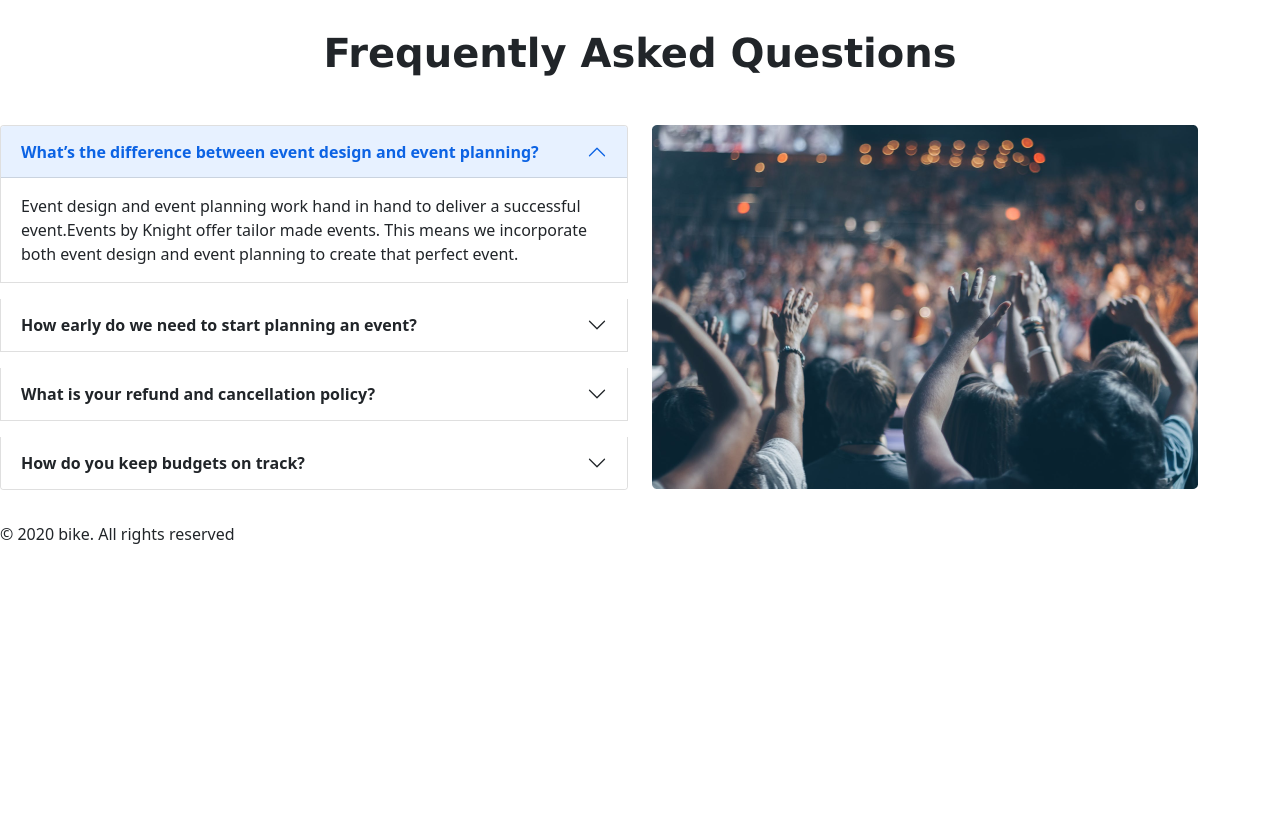
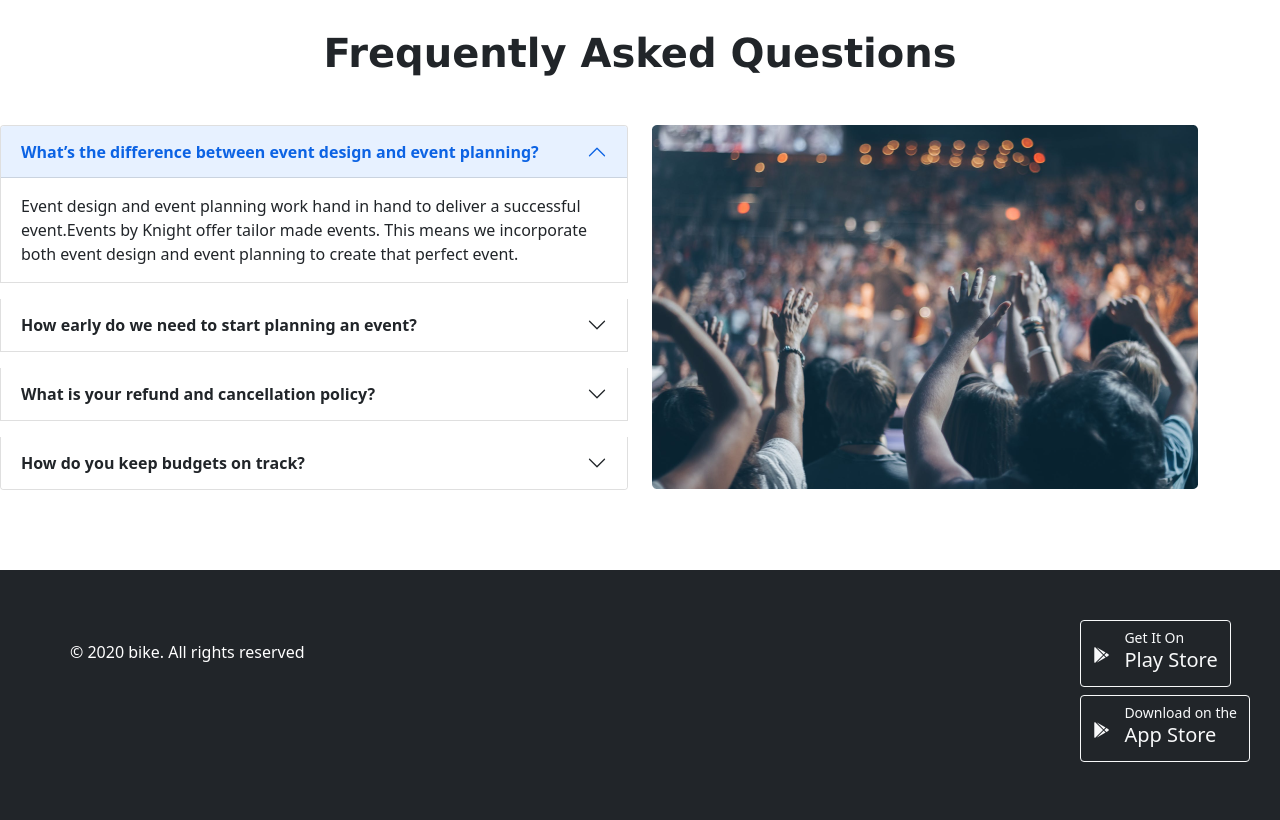
Before and after one commit to ezazsabit/Laila_Convention_Centre, a plain HTML site: page index.html in a window 1280 px wide. Shown: the part 2257-3077 px from the top of the page. Before the commit the page ends 2819 px from the top, so only its background shows below. Drawn offline with nearby package versions, Linux system fonts and the light colour scheme.

Commit message:
footer add

```diff
--- a/index.html
+++ b/index.html
@@ -371,10 +371,29 @@
     </main>
 
     <!-- footer--- -->
-    <footer>
-        <div>
-            <div><p>&copy 2020 bike. All rights reserved</p></div>
+    <footer class="mt-5 w-100">
+        <div class="bg-dark text-white d-flex justify-content-between " style="height: 250px;" >
+            <div style="margin: 70px"><p>&copy 2020 bike. All rights reserved</p></div>
+
+
+        <div style="margin: 50px 30px 0 0;">
+           <button type="button" class="btn btn-outline-light d-flex align-item-center justify-content-center"><div style="margin-top: 16px; margin-right: 15px;"><i class="fab fa-google-play "></i></div>
+
+        <div class="d-flex flex-column align-items-start">
+            <small>Get It On</small>
+            <h5>Play Store</h5>
         </div>
+        </button>
+           <button type="button" class="btn btn-outline-light d-flex align-item-center justify-content-center mt-2"><div style="margin-top: 16px; margin-right: 15px;"><i class="fab fa-google-play "></i></div>
+
+        <div class="d-flex flex-column align-items-start">
+            <small>Download on the</small>
+            <h5>App Store</h5>
+        </div>
+        </button>
+
+        </div>
+    </div>
     </footer>
 
 
```
